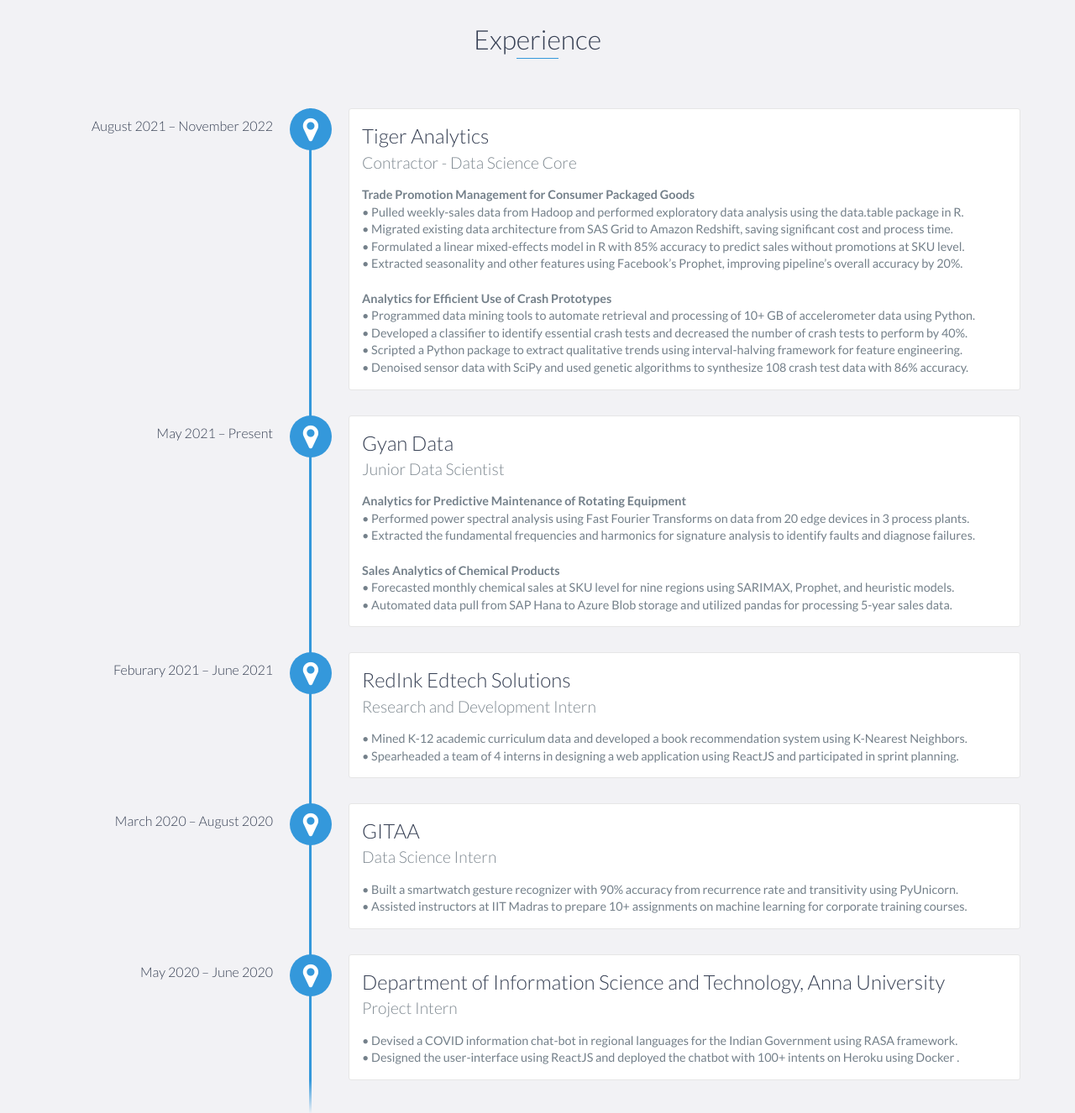
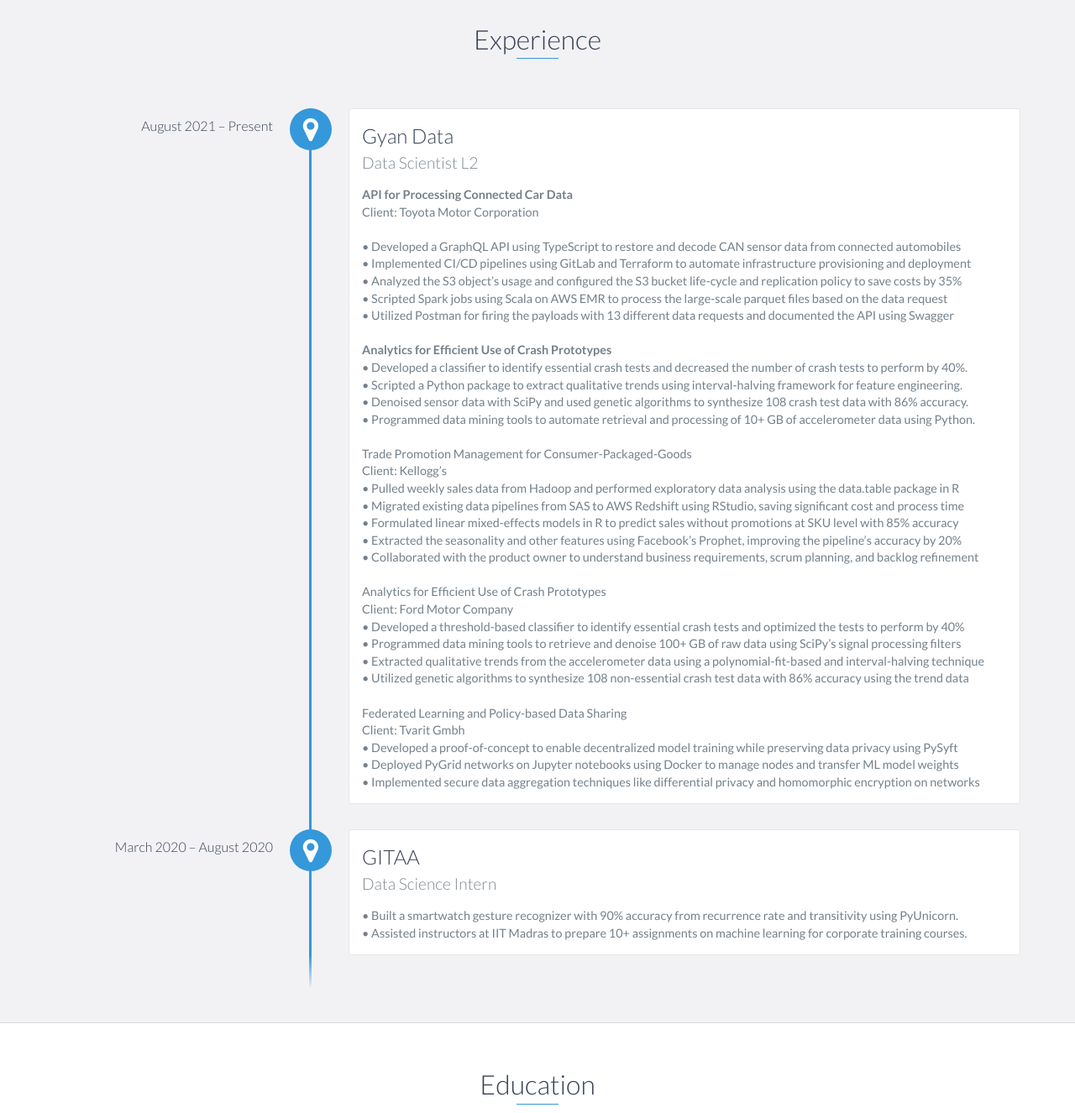
Before and after one commit to nee1k/nee1k.github.io, a website: page index.html in a window 1280 px wide. Shown: the part 1160-2486 px from the top of the page at 84% size. Drawn offline with nearby package versions, Linux system fonts and the light colour scheme.

Commit message:
work exp changes

```diff
--- a/index.html
+++ b/index.html
@@ -88,51 +88,45 @@
     <div id="experience" class="background-alt">
         <h2 class="heading">Experience</h2>
         <div id="experience-timeline">
-            <div data-date="August 2021 – November 2022">
-                <h3>Tiger Analytics</h3>
-                <h4>Contractor - Data Science Core</h4>
+            <div data-date="August 2021 – Present">
+                <h3>Gyan Data</h3>
+                <h4>Data Scientist L2</h4>
                 <p>
-                    <b>Trade Promotion Management for Consumer Packaged Goods</b>
-                    <br> • Pulled weekly-sales data from Hadoop and performed exploratory data analysis using the data.table package in R.
-                    <br> • Migrated existing data architecture from SAS Grid to Amazon Redshift, saving significant cost and process time.
-                    <br> • Formulated a linear mixed-effects model in R with 85% accuracy to predict sales without promotions at SKU level.
-                    <br> • Extracted seasonality and other features using Facebook’s Prophet, improving pipeline’s overall accuracy by 20%.
+                    <b>API for Processing Connected Car Data</b>
+                    <br>Client: Toyota Motor Corporation</br>
+                    <br>• Developed a GraphQL API using TypeScript to restore and decode CAN sensor data from connected automobiles
+                    <br>• Implemented CI/CD pipelines using GitLab and Terraform to automate infrastructure provisioning and deployment
+                    <br>• Analyzed the S3 object’s usage and configured the S3 bucket life-cycle and replication policy to save costs by 35%
+                    <br>• Scripted Spark jobs using Scala on AWS EMR to process the large-scale parquet files based on the data request
+                    <br>• Utilized Postman for firing the payloads with 13 different data requests and documented the API using Swagger
                     <br>
                     <br>
                     <b>Analytics for Efficient Use of Crash Prototypes</b>
-                    <br> • Programmed data mining tools to automate retrieval and processing of 10+ GB of accelerometer data using Python.
                     <br> • Developed a classifier to identify essential crash tests and decreased the number of crash tests to perform by 40%.
                     <br> • Scripted a Python package to extract qualitative trends using interval-halving framework for feature engineering.
                     <br> • Denoised sensor data with SciPy and used genetic algorithms to synthesize 108 crash test data with 86% accuracy.
-                </p>
-            </div>
-
-            <div data-date="May 2021 – Present">
-                <h3>Gyan Data</h3>
-                <h4>Junior Data Scientist</h4>
-                <p>
-                    <b>Analytics for Predictive Maintenance of Rotating Equipment</b>
-                    <br> • Performed power spectral analysis using Fast Fourier Transforms on data from 20 edge devices in 3 process plants. <br>
-                    <!--                • Extracted features from time series data using SQL queries and computed seasonality using Facebook’s Prophet. <br>-->
-                    • Extracted the fundamental frequencies and harmonics for signature analysis to identify faults and diagnose failures.
-                    <!--                • Involved with R data models for revenue growth management that provide more insights into pricing and elasticities.-->
-                    <br><br>
-
-                    <b>Sales Analytics of Chemical Products</b>
-                    <br> • Forecasted monthly chemical sales at SKU level for nine regions using SARIMAX, Prophet, and heuristic models.
-                    <br> • Automated data pull from SAP Hana to Azure Blob storage and utilized pandas for processing 5-year sales data. <br>
-                    <!--                • Programmed data mining tools to automate retrieval and processing of airbag crash test data using Python. <br> • Filtered sensor data and extracted features-->
-                    <!--                using constrained polynomial fit and interval-halving methods. <br> • Synthesized 108 non-essential crash test data with 80% accuracy using machine learning and genetic algorithms.-->
-
-                </p>
-            </div>
-
-            <div data-date="Feburary 2021 – June 2021">
-                <h3>RedInk Edtech Solutions</h3>
-                <h4>Research and Development Intern</h4>
-                <p>
-                    • Mined K-12 academic curriculum data and developed a book recommendation system using K-Nearest Neighbors.
-                    <br> • Spearheaded a team of 4 interns in designing a web application using ReactJS and participated in sprint planning.
+                    <br> • Programmed data mining tools to automate retrieval and processing of 10+ GB of accelerometer data using Python.
+                    <br>
+                    <br>Trade Promotion Management for Consumer-Packaged-Goods
+                    <br>Client: Kellogg’s
+                    <br>• Pulled weekly sales data from Hadoop and performed exploratory data analysis using the data.table package in R
+                    <br>• Migrated existing data pipelines from SAS to AWS Redshift using RStudio, saving significant cost and process time
+                    <br>• Formulated linear mixed-effects models in R to predict sales without promotions at SKU level with 85% accuracy
+                    <br>• Extracted the seasonality and other features using Facebook’s Prophet, improving the pipeline’s accuracy by 20%
+                    <br>• Collaborated with the product owner to understand business requirements, scrum planning, and backlog refinement
+                    <br>
+                    <br>Analytics for Efficient Use of Crash Prototypes
+                    <br>Client: Ford Motor Company
+                    <br>• Developed a threshold-based classifier to identify essential crash tests and optimized the tests to perform by 40%
+                    <br>• Programmed data mining tools to retrieve and denoise 100+ GB of raw data using SciPy’s signal processing filters
+                    <br>• Extracted qualitative trends from the accelerometer data using a polynomial-fit-based and interval-halving technique
+                    <br>• Utilized genetic algorithms to synthesize 108 non-essential crash test data with 86% accuracy using the trend data
+                    <br>
+                    <br>Federated Learning and Policy-based Data Sharing
+                    <br>Client: Tvarit Gmbh
+                    <br>• Developed a proof-of-concept to enable decentralized model training while preserving data privacy using PySyft
+                    <br>• Deployed PyGrid networks on Jupyter notebooks using Docker to manage nodes and transfer ML model weights
+                    <br>• Implemented secure data aggregation techniques like differential privacy and homomorphic encryption on networks
                 </p>
             </div>
 
@@ -144,14 +138,6 @@
                 </p>
             </div>
 
-            <div data-date="May 2020 – June 2020">
-                <h3>
-                    Department of Information Science and Technology, Anna University</h3>
-                <h4>Project Intern</h4>
-                <p>
-                    • Devised a COVID information chat-bot in regional languages for the Indian Government using RASA framework. <br> • Designed the user-interface using ReactJS and deployed the chatbot with 100+ intents on Heroku using Docker .
-                </p>
-            </div>
         </div>
     </div>
     <!-- End #experience -->
```
Also changed, not shown: 1 other file.
